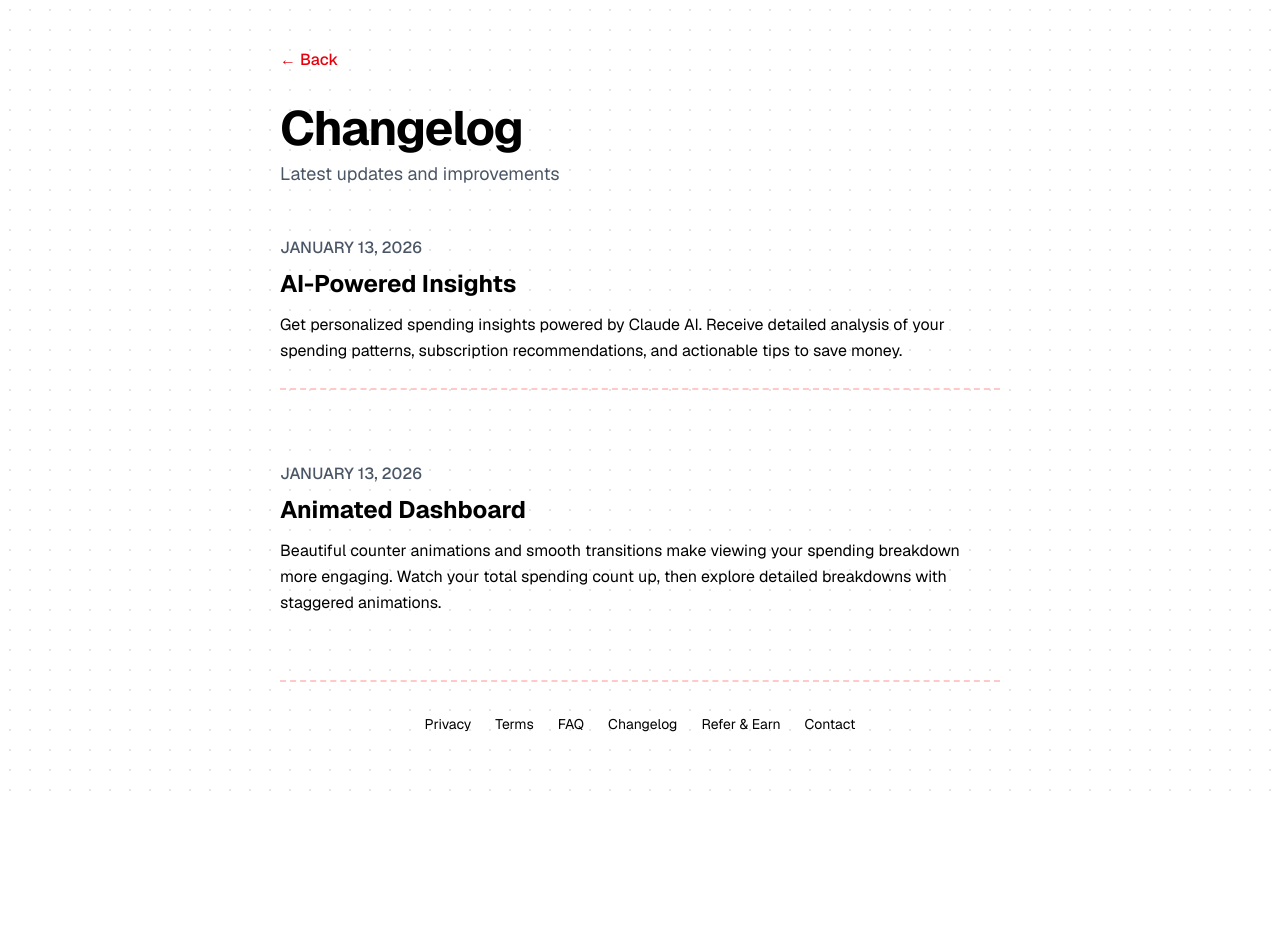
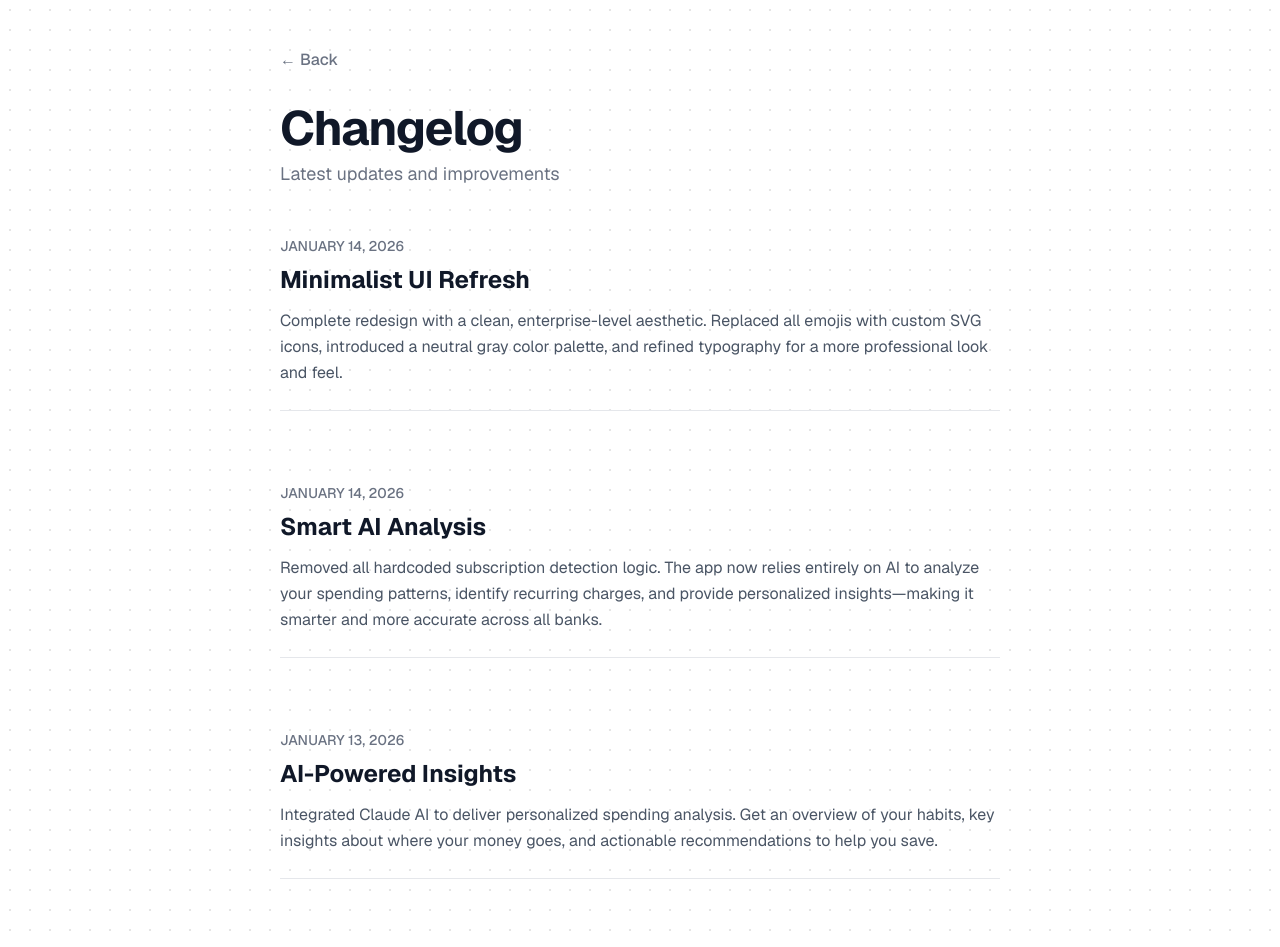
Before and after one commit to tommyc10/just-save, a Next.js app: page /changelog in a window 1280 px wide. Shown: the top 947 px of the page. Before the commit the page ends 800 px from the top, so only its background shows below. Built offline with nearby package versions, Linux system fonts and the light colour scheme.

Commit message:
Update changelog with recent features

```diff
--- a/app/changelog/page.tsx
+++ b/app/changelog/page.tsx
@@ -9,61 +9,86 @@ export default function ChangelogPage() {
         {/* Back Button */}
         <Link
           href="/"
-          className="inline-flex items-center text-red-600 hover:text-red-700 font-medium mb-8"
+          className="inline-flex items-center text-gray-500 hover:text-gray-900 font-medium mb-8 transition-colors"
         >
           ← Back
         </Link>
 
         {/* Header */}
-        <h1 className="text-5xl font-bold tracking-tight text-black mb-2">
+        <h1 className="text-5xl font-bold tracking-tight text-gray-900 mb-2">
           Changelog
         </h1>
-        <p className="text-gray-600 text-lg mb-12">Latest updates and improvements</p>
+        <p className="text-gray-500 text-lg mb-12">Latest updates and improvements</p>
 
         {/* Updates */}
         <div className="space-y-12">
           {/* Update 1 */}
           <div>
-            <p className="text-gray-600 font-medium mb-2">JANUARY 13, 2026</p>
-            <h2 className="text-2xl font-bold text-black mb-3">AI-Powered Insights</h2>
-            <p className="text-black leading-relaxed">
-              Get personalized spending insights powered by Claude AI. Receive detailed analysis of your
-              spending patterns, subscription recommendations, and actionable tips to save money.
+            <p className="text-gray-500 text-sm font-medium mb-2">JANUARY 14, 2026</p>
+            <h2 className="text-2xl font-bold text-gray-900 mb-3">Minimalist UI Refresh</h2>
+            <p className="text-gray-600 leading-relaxed">
+              Complete redesign with a clean, enterprise-level aesthetic. Replaced all emojis with custom
+              SVG icons, introduced a neutral gray color palette, and refined typography for a more
+              professional look and feel.
             </p>
-            <div className="mt-6 pt-6 border-t-2 border-dashed border-red-200" />
+            <div className="mt-6 pt-6 border-t border-gray-200" />
           </div>
 
           {/* Update 2 */}
           <div>
-            <p className="text-gray-600 font-medium mb-2">JANUARY 13, 2026</p>
-            <h2 className="text-2xl font-bold text-black mb-3">Animated Dashboard</h2>
-            <p className="text-black leading-relaxed">
+            <p className="text-gray-500 text-sm font-medium mb-2">JANUARY 14, 2026</p>
+            <h2 className="text-2xl font-bold text-gray-900 mb-3">Smart AI Analysis</h2>
+            <p className="text-gray-600 leading-relaxed">
+              Removed all hardcoded subscription detection logic. The app now relies entirely on AI to
+              analyze your spending patterns, identify recurring charges, and provide personalized
+              insights—making it smarter and more accurate across all banks.
+            </p>
+            <div className="mt-6 pt-6 border-t border-gray-200" />
+          </div>
+
+          {/* Update 3 */}
+          <div>
+            <p className="text-gray-500 text-sm font-medium mb-2">JANUARY 13, 2026</p>
+            <h2 className="text-2xl font-bold text-gray-900 mb-3">AI-Powered Insights</h2>
+            <p className="text-gray-600 leading-relaxed">
+              Integrated Claude AI to deliver personalized spending analysis. Get an overview of your
+              habits, key insights about where your money goes, and actionable recommendations to help
+              you save.
+            </p>
+            <div className="mt-6 pt-6 border-t border-gray-200" />
+          </div>
+
+          {/* Update 4 */}
+          <div>
+            <p className="text-gray-500 text-sm font-medium mb-2">JANUARY 13, 2026</p>
+            <h2 className="text-2xl font-bold text-gray-900 mb-3">Animated Dashboard</h2>
+            <p className="text-gray-600 leading-relaxed">
               Beautiful counter animations and smooth transitions make viewing your spending breakdown more
-              engaging. Watch your total spending count up, then explore detailed breakdowns with staggered
-              animations.
+              engaging. Watch your total spending count up, then explore detailed category breakdowns with
+              staggered animations.
             </p>
           </div>
         </div>
 
         {/* Footer Navigation */}
-        <div className="mt-16 pt-8 border-t-2 border-dashed border-red-200">
+        <div className="mt-16 pt-8 border-t border-gray-200">
           <div className="flex flex-wrap items-center justify-center gap-x-6 gap-y-2 text-sm">
-            <Link href="/privacy" className="text-black hover:text-red-600 transition-colors">
+            <Link href="/privacy" className="text-gray-500 hover:text-gray-900 transition-colors">
               Privacy
             </Link>
-            <Link href="/terms" className="text-black hover:text-red-600 transition-colors">
+            <Link href="/terms" className="text-gray-500 hover:text-gray-900 transition-colors">
               Terms
             </Link>
-            <Link href="/faq" className="text-black hover:text-red-600 transition-colors">
+            <Link href="/faq" className="text-gray-500 hover:text-gray-900 transition-colors">
               FAQ
             </Link>
-            <Link href="/changelog" className="text-black hover:text-red-600 transition-colors">
+            <Link href="/changelog" className="text-gray-500 hover:text-gray-900 transition-colors">
               Changelog
             </Link>
-            <Link href="/refer" className="text-black hover:text-red-600 transition-colors">
+            <Link href="/refer" className="text-gray-500 hover:text-gray-900 transition-colors">
               Refer & Earn
             </Link>
-            <Link href="/contact" className="text-black hover:text-red-600 transition-colors">
+            <Link href="/contact" className="text-gray-500 hover:text-gray-900 transition-colors">
               Contact
             </Link>
           </div>
```
